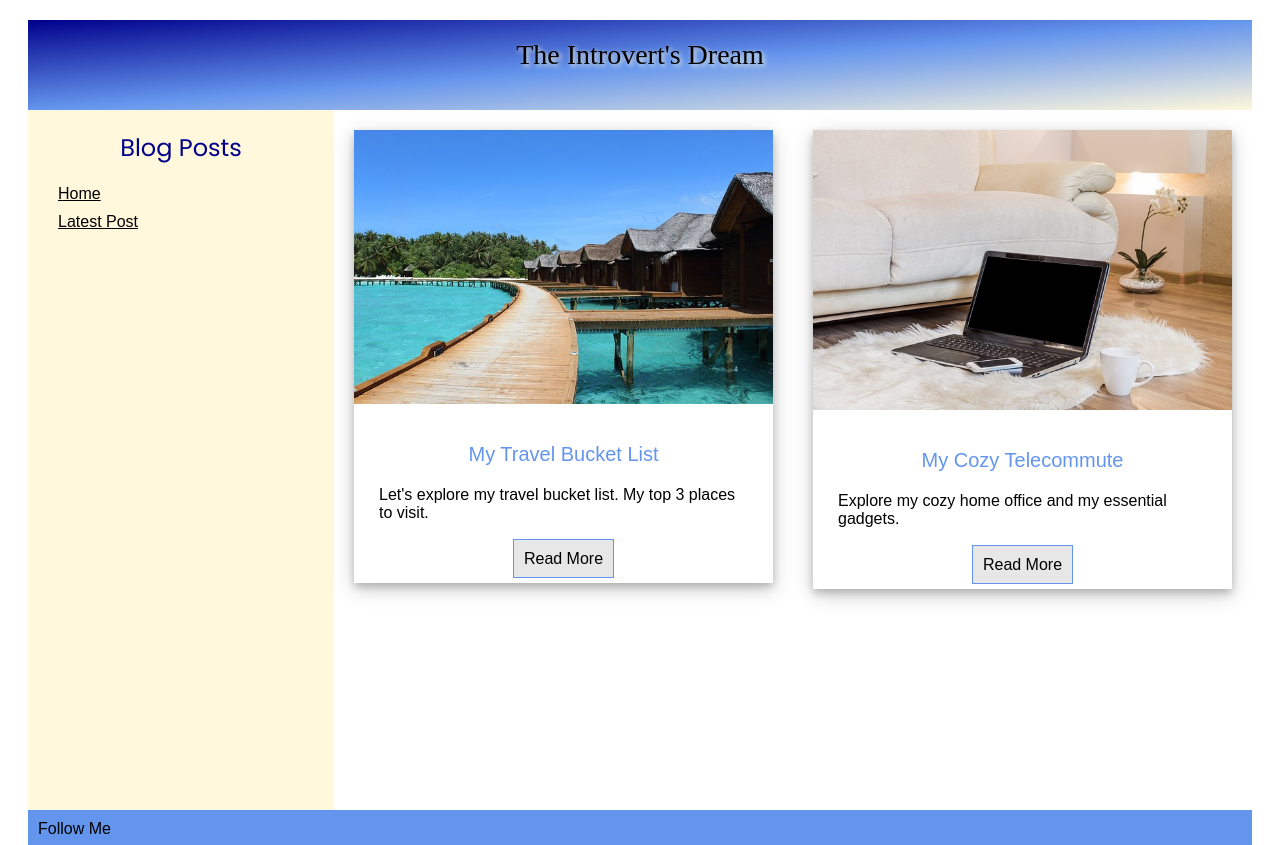
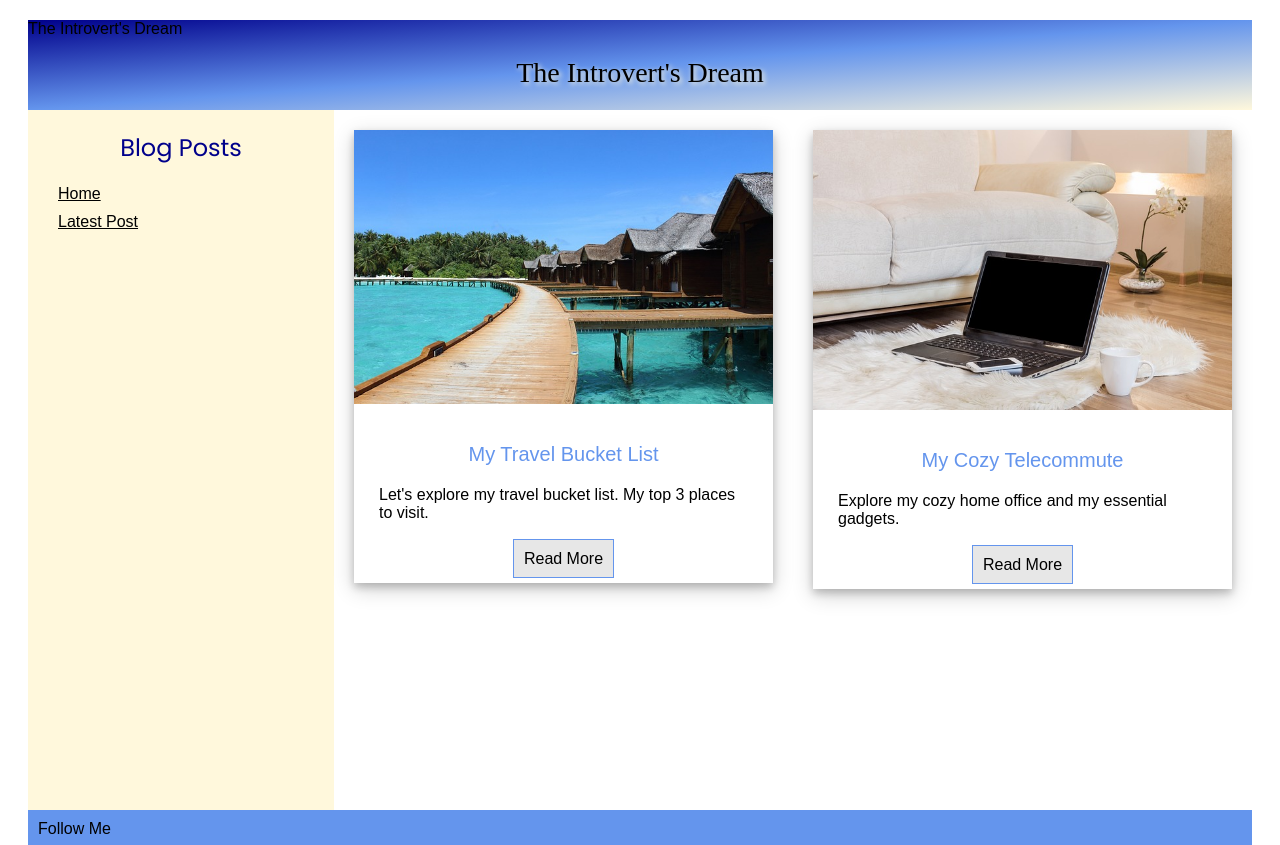
Before and after one commit to CanneReese/my-personal-blog, a website: page index.html in a window 1280 px wide. Shown: the top 845 px of the page. Drawn offline with Linux system fonts and the light colour scheme; a web font is replaced by a local one.

Commit message:
Changed the header tag

```diff
--- a/index.html
+++ b/index.html
@@ -20,7 +20,7 @@
   <body>
     <div class="container">
       <div class="header box">
-        <h1>The Introvert's Dream</h1>
+        <header>The Introvert's Dream</header><h1>The Introvert's Dream</h1>
       </div>
       <div class="sidebar box">
         <h2>Blog Posts</h2>
```
